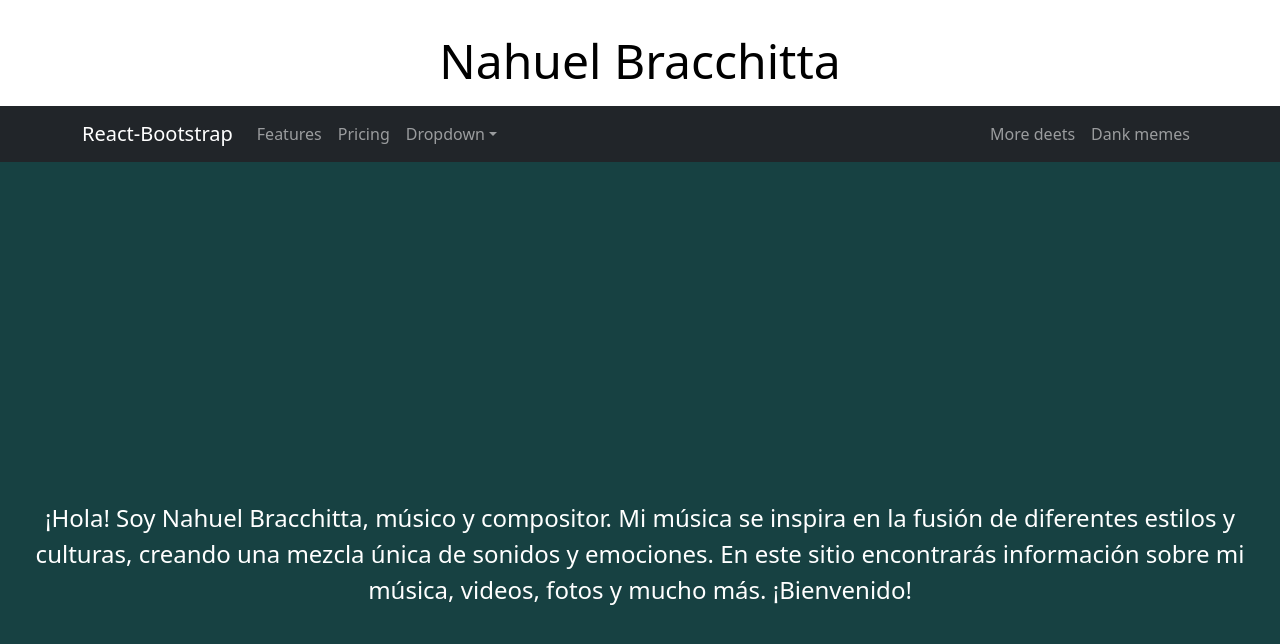
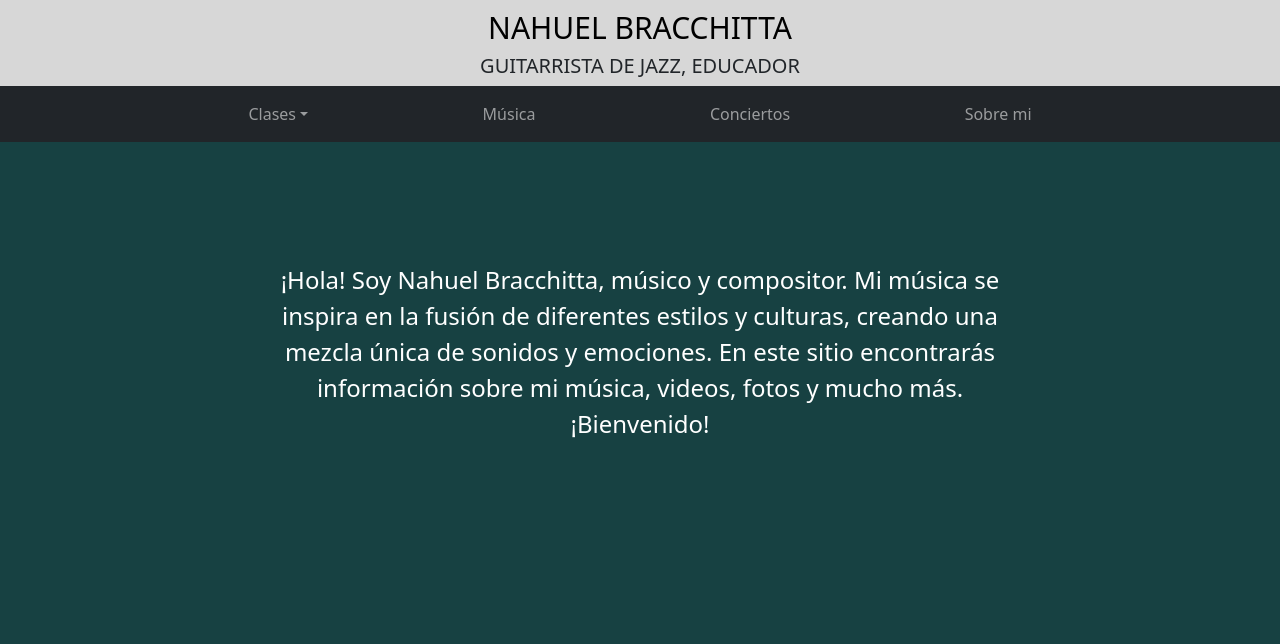
Before and after one commit to MrFontina/NBJazz, a React (Create React App) app: page / in a window 1280 px wide. Shown: the top 644 px of the page. Built offline with nearby package versions, Linux system fonts and the light colour scheme.

Commit message:
navbar mejor

```diff
--- a/src/Componentes/Header.js
+++ b/src/Componentes/Header.js
@@ -7,32 +7,22 @@ import NavDropdown from 'react-bootstrap/NavDropdown';
 function Header() {
   return (
     <header>
-        <h1>Nahuel Bracchitta</h1>
-        <Navbar collapseOnSelect expand="lg" bg="dark" variant="dark">
+        <h1>NAHUEL BRACCHITTA</h1>
+        <h2>GUITARRISTA DE JAZZ, EDUCADOR </h2>
+        <Navbar collapseOnSelect expand="lg" bg="dark" variant="dark" >
       <Container>
-        <Navbar.Brand href="#home">React-Bootstrap</Navbar.Brand>
         <Navbar.Toggle aria-controls="responsive-navbar-nav" />
         <Navbar.Collapse id="responsive-navbar-nav">
-          <Nav className="me-auto">
-            <Nav.Link href="#features">Features</Nav.Link>
-            <Nav.Link href="#pricing">Pricing</Nav.Link>
-            <NavDropdown title="Dropdown" id="collasible-nav-dropdown">
-              <NavDropdown.Item href="#action/3.1">Action</NavDropdown.Item>
-              <NavDropdown.Item href="#action/3.2">
-                Another action
-              </NavDropdown.Item>
-              <NavDropdown.Item href="#action/3.3">Something</NavDropdown.Item>
-              <NavDropdown.Divider />
-              <NavDropdown.Item href="#action/3.4">
-                Separated link
-              </NavDropdown.Item>
+          <Nav className="me-auto navBar-cont">
+          <NavDropdown title="Clases" id="collasible-nav-dropdown">
+              <NavDropdown.Item href="#guitarra">Guitarra</NavDropdown.Item>
+              <NavDropdown.Item href="improvisacion">Improvisación</NavDropdown.Item>
+              <NavDropdown.Item href="#ensambles">Ensambles</NavDropdown.Item>
             </NavDropdown>
-          </Nav>
-          <Nav>
-            <Nav.Link href="#deets">More deets</Nav.Link>
-            <Nav.Link eventKey={2} href="#memes">
-              Dank memes
-            </Nav.Link>
+            <Nav.Link href="#musica">Música</Nav.Link>
+            <Nav.Link href="#conciertos">Conciertos</Nav.Link>
+            <Nav.Link href="#Sobre mi">Sobre mi</Nav.Link>
+
           </Nav>
         </Navbar.Collapse>
       </Container>
--- a/src/Styles/Componentes/header.scss
+++ b/src/Styles/Componentes/header.scss
@@ -1,11 +1,20 @@
-header{
-    h1{
+header {
+    background-color: #D7D7D7;
+
+    h1 {
         color: $color-1;
+        font-size: 30px;
+        padding-top: 10px;
+        text-align: center;
+    }
 
-            font-size: 3rem;
-            margin-top: 2rem;
-            margin-bottom: 1rem;
-            text-align: center;
+    h2 {
+        font-size: 20px;
+        text-align: center;
+    }
 
+    .navBar-cont {
+        width: 100%;
+        justify-content: space-evenly;
     }
 }
--- a/src/Styles/Componentes/home.scss
+++ b/src/Styles/Componentes/home.scss
@@ -3,13 +3,19 @@ main {
     color: $color-2;
     min-height: 100vh;
     display: flex;
-    justify-content: center;
     align-items: center;
     flex-direction: column;
     padding: 0 1rem;
 
+
+    // background-image: radial-gradient(circle, #ffffcc, #ff9900);
+
+
     p {
         font-size: 1.5rem;
         text-align: center;
+        padding-left: 250px;
+        padding-right: 250px;
+        padding-top: 120px;
     }
 }
```
